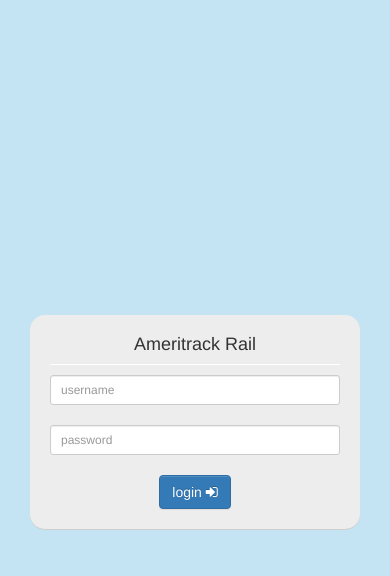
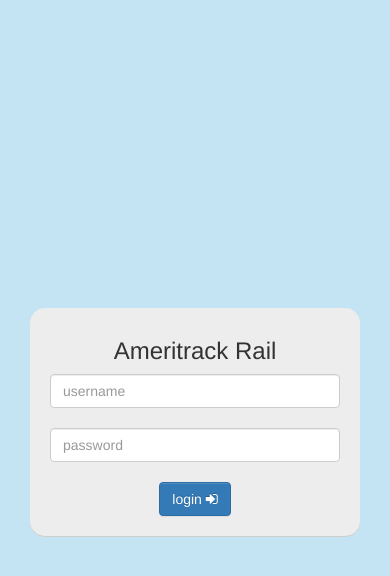
Before and after one commit to andersona151/AmTrack, a Django app: page /login in a window 390 px wide. Shown: the top 576 px of the page. Run offline with Django 3.2, Linux system fonts and the light colour scheme; some libraries are stand-ins or nearby versions.

Commit message:
CHANGES: - Readjusted the login page - Made fonts bigger - Adjusted responsiveness

```diff
--- a/WebApp/AMTS/templates/login.html
+++ b/WebApp/AMTS/templates/login.html
@@ -82,11 +82,11 @@
             <div class="centering text-center">
                 <div class="col-md-offset-5 col-md-3">
                     <div class="form-login">
-                        <h4>Ameritrack Rail</h4>
-                        <input type="text" id="userName" class="form-control input-sm chat-input"
+                        <h3>Ameritrack Rail</h3>
+                        <input type="text" id="userName" class="form-control input-md"
                                placeholder="username"/>
                         </br>
-                        <input type="text" id="userPassword" class="form-control input-sm chat-input"
+                        <input type="text" id="userPassword" class="form-control input-md"
                                placeholder="password"/>
                         </br>
                         <div class="wrapper">
```
